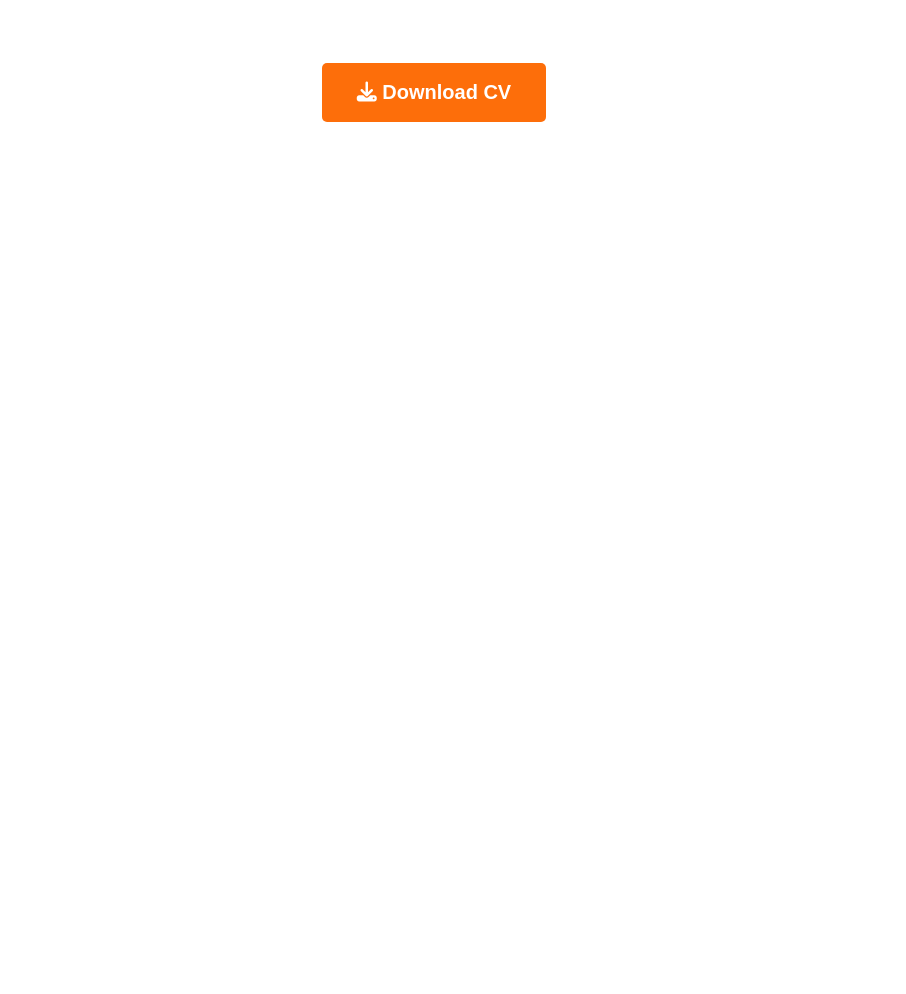
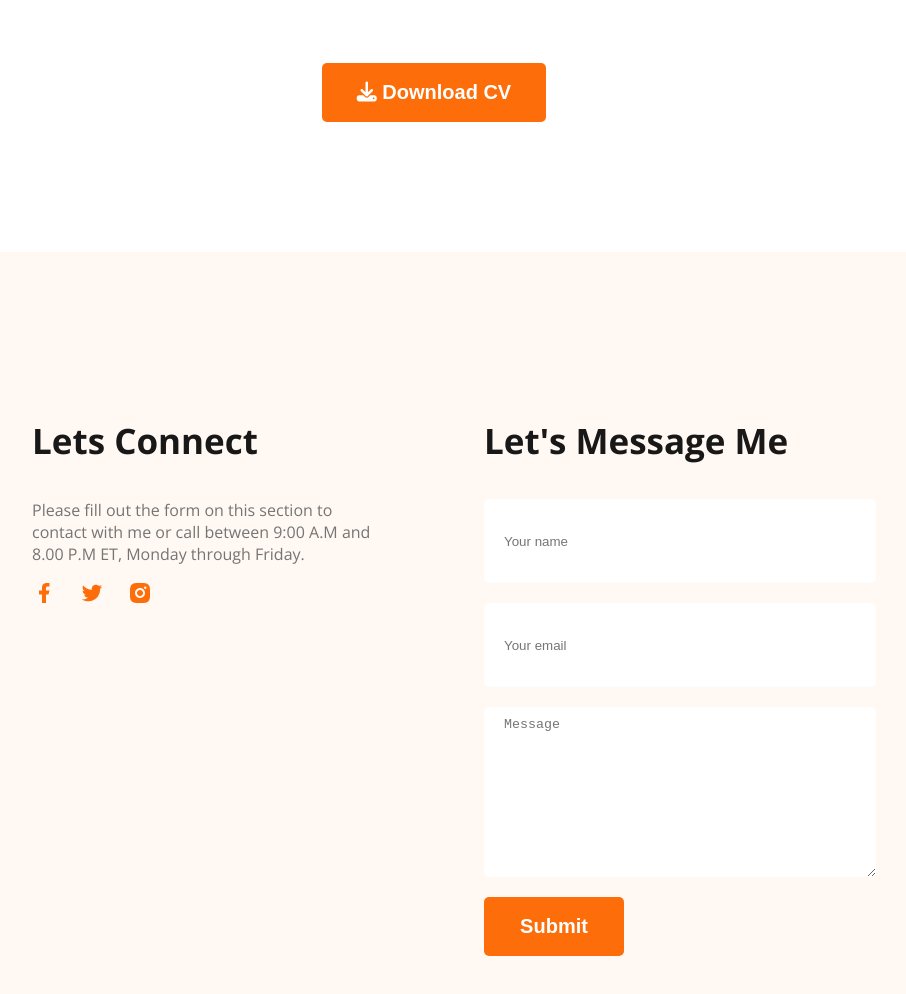
Before and after one commit to Zawad999/web-dev-portfolio, a plain HTML site: page index.html in a window 1280 px wide. Shown: the part 3186-4180 px from the top of the page, without its empty margins (206-1112 px from the left). Before the commit the page ends 3438 px from the top, so only its background shows below. Drawn offline with nearby package versions, Linux system fonts and the light colour scheme.

Commit message:
footer added

```diff
--- a/index.html
+++ b/index.html
@@ -148,7 +148,28 @@
 
 
     </main>
-    <footer>
+    <footer class="secondary-bg">
+        <div class="footer-column">
+            <h3 class="section-title dark-1">Lets Connect</h3>
+            <p class="dark-3">Please fill out the form on this section to contact with me or call between 9:00 A.M and 8.00 P.M ET, Monday through Friday.</p>
+            <div>
+                <a href=""><img src="/images/icons/facebook.png" alt=""></a>
+                <a href=""><img src="/images/icons/twitter.png" alt=""></a>
+                <a href=""><img src="/images/icons/insta.png" alt=""></a>
+            </div>
+        </div>
+        <div class="footer-column">
+            <h3 class="section-title dark-1">Let's Message Me</h3>
+            <form action="">
+                <input type="text" placeholder="Your name">
+                <input type="email" placeholder="Your email">
+                <textarea name="" id="" placeholder="Message" rows="10"></textarea>
+                </textarea>
+                <input type="submit" class="btn-primary" value="Submit">
+            </form>
+
+        </div>
+
 
     </footer>
 </body>
--- a/styles/portfolio.css
+++ b/styles/portfolio.css
@@ -32,6 +32,15 @@ hr{
 }
 
 
+.btn-primary{
+    background-color: #FD6E0A;
+    color: white;
+    font-size: 20px;
+    font-weight: bold;
+    padding: 18px 35px;
+    border-radius: 5px;
+    border: none;
+}
 /*Header*/
 .header{
     background-image: url("/images/developer.png"), url("/images/header_bg.png");
@@ -63,15 +72,6 @@ hr{
 }
 
 
-.btn-primary{
-    background-color: #FD6E0A;
-    color: white;
-    font-size: 20px;
-    font-weight: bold;
-    padding: 18px 35px;
-    border-radius: 5px;
-    border: none;
-}
 
 .contact{
     background-color: transparent;
@@ -188,3 +188,41 @@ skill-description */
     margin-top: 100px;
     margin-bottom: 50px;
  }
+
+
+ /* Footer styles */
+ footer{
+    padding: 130px 230px;
+    display: flex;
+    gap: 100px;
+ }
+
+ .footer-column{
+    width: 50%;
+    /* gap: 25px; */
+ }
+
+ footer input[type="text"], footer input[type="email"] {
+    height: 64px;
+    width: 100%;
+    border-radius: 5px;
+    border: none;
+    display: block;
+    padding: 10px 20px;
+    margin-bottom: 20px;
+ }
+ footer textarea{
+    width: 100%;
+    border-radius: 5px;
+    border: none;
+    display: block;
+    padding: 10px 20px;
+    margin-bottom: 20px;
+ }
+ footer a{
+    margin-right: 20px;
+ }
+
+ footer input[type ="submit"]{
+    width: 140px;
+ }
```
